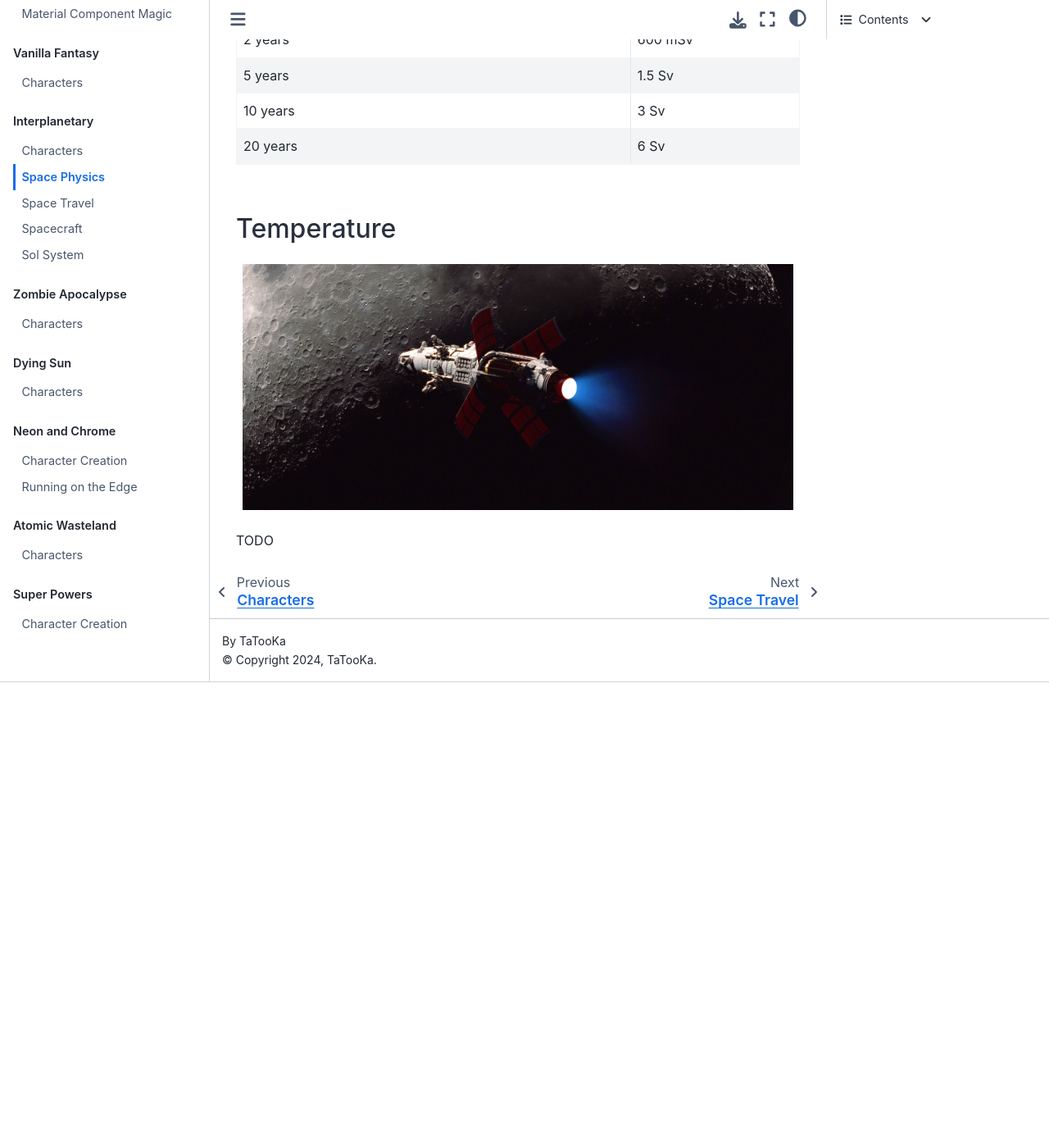
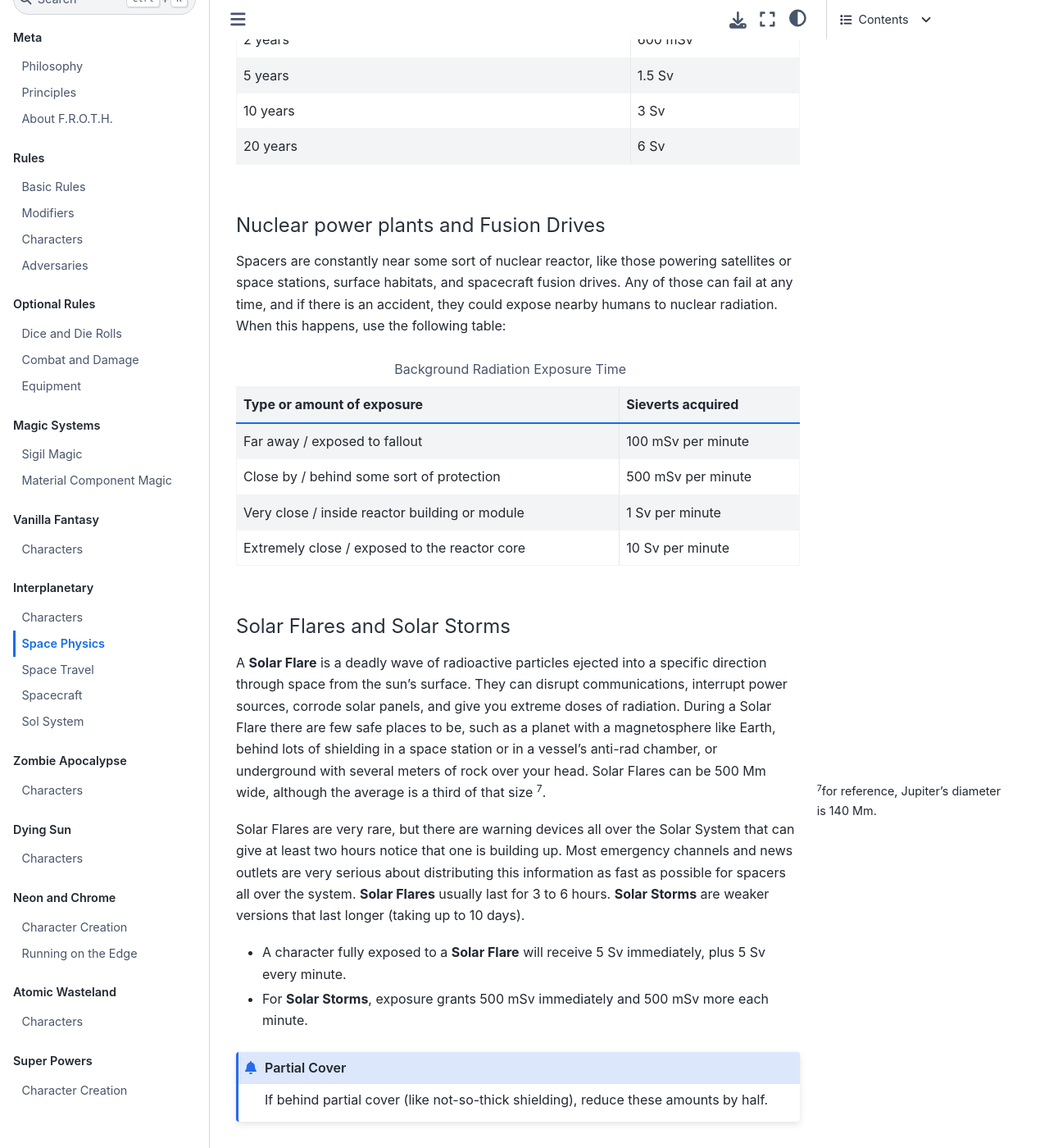
Before and after one commit to TaTooKa/froth, a Sphinx documentation site: the page built from docs/source/pages/worlds/interplanetary/spacephysics.rst, in a window 1280 px wide and 1400 px high, scrolled down 15256 px. Shown: the whole window at 82% size. Built offline with Sphinx 7.4.7 and the Sphinx Book theme 1.1.4, drawn with Linux system fonts in a browser that asks for light colours; cross-references to code outside the pages are shown as plain code; before the commit the page ends 16088 px from its top, so only the background shows below that; some of the changed text lies outside the part shown.

Commit message:
add solar flares rules

```diff
--- a/docs/source/pages/worlds/interplanetary/spacephysics.rst
+++ b/docs/source/pages/worlds/interplanetary/spacephysics.rst
@@ -294,9 +294,9 @@ The 3 major sources of Radiation in space (or anywhere without a strong magnetos
 
 Cosmic and Background Radiation
 ^^^^^^^^^^^^^^^^^^^^^^^^^^^^^^^
-Cosmic rays are clusters of high-energy particles that move through space at nearly the speed of light. They originate from the Sun, from outside of the Solar System in our own galaxy, and from distant galaxies. They are basically everywhere, like a constant invisible shower that you expose to whenever you are not in an underground or heavily-reinforced habitat.
+**Cosmic rays** are clusters of high-energy particles that move through space at nearly the speed of light. They originate from the Sun, from outside of the Solar System in our own galaxy, and from distant galaxies. They are basically everywhere, like a constant invisible shower that you expose to whenever you are not in an underground or heavily-reinforced habitat.
 
-Since Background Radiation is only dangerous if accumulated over long periods of time, GM and players should not concern themselves with immediate effects, but consult the following table for long-term exposure [#]_, and then apply the effects when a notorious amount of Sieverts is acquired:
+Since **Background Radiation** is only dangerous if accumulated over long periods of time, GM and players should not concern themselves with immediate effects, but consult the following table for long-term exposure [#]_, and then apply the effects when a notorious amount of Sieverts is acquired:
 
 .. [#] This means the total exposure time of a spacer during their life or career. If the individual is mostly living in small space stations or spacecraft, then count the total time exposed. If, instead, they live or work mostly in underground habitats or ones with strong radiation shielding, only count the “time of service” they were exposed to Background Radiation.
 
@@ -311,6 +311,36 @@ Since Background Radiation is only dangerous if accumulated over long periods of
    "10 years", "3 Sv"
    "20 years", "6 Sv"
 
+
+Nuclear power plants and Fusion Drives
+^^^^^^^^^^^^^^^^^^^^^^^^^^^^^^^^^^^^^^
+
+Spacers are constantly near some sort of nuclear reactor, like those powering satellites or space stations, surface habitats, and spacecraft fusion drives. Any of those can fail at any time, and if there is an accident, they could expose nearby humans to nuclear radiation. When this happens, use the following table:
+
+.. csv-table:: Background Radiation Exposure Time
+   :header: "Type or amount of exposure", "Sieverts acquired"
+
+   "Far away / exposed to fallout", "100 mSv per minute"
+   "Close by / behind some sort of protection", "500 mSv per minute"
+   "Very close / inside reactor building or module", "1 Sv per minute"
+   "Extremely close / exposed to the reactor core", "10 Sv per minute"
+
+Solar Flares and Solar Storms
+^^^^^^^^^^^^^^^^^^^^^^^^^^^^^
+
+A **Solar Flare** is a deadly wave of radioactive particles ejected into a specific direction through space from the sun’s surface. They can disrupt communications, interrupt power sources, corrode solar panels, and give you extreme doses of radiation. During a Solar Flare there are few safe places to be, such as a planet with a magnetosphere like Earth, behind lots of shielding in a space station or in a vessel’s anti-rad chamber, or underground with several meters of rock over your head. Solar Flares can be 500 Mm wide, although the average is a third of that size [#]_.
+
+.. [#] for reference, Jupiter’s diameter is 140 Mm.
+
+Solar Flares are very rare, but there are warning devices all over the Solar System that can give at least two hours notice that one is building up. Most emergency channels and news outlets are very serious about distributing this information as fast as possible for spacers all over the system. **Solar Flares** usually last for 3 to 6 hours. **Solar Storms** are weaker versions that last longer (taking up to 10 days).
+
+- A character fully exposed to a **Solar Flare** will receive 5 Sv immediately, plus 5 Sv every minute.
+- For **Solar Storms**, exposure grants 500 mSv immediately and 500 mSv more each minute.
+
+.. admonition:: Partial Cover
+
+   If behind partial cover (like not-so-thick shielding), reduce these amounts by half.
+
 Temperature
 -----------
 
```
